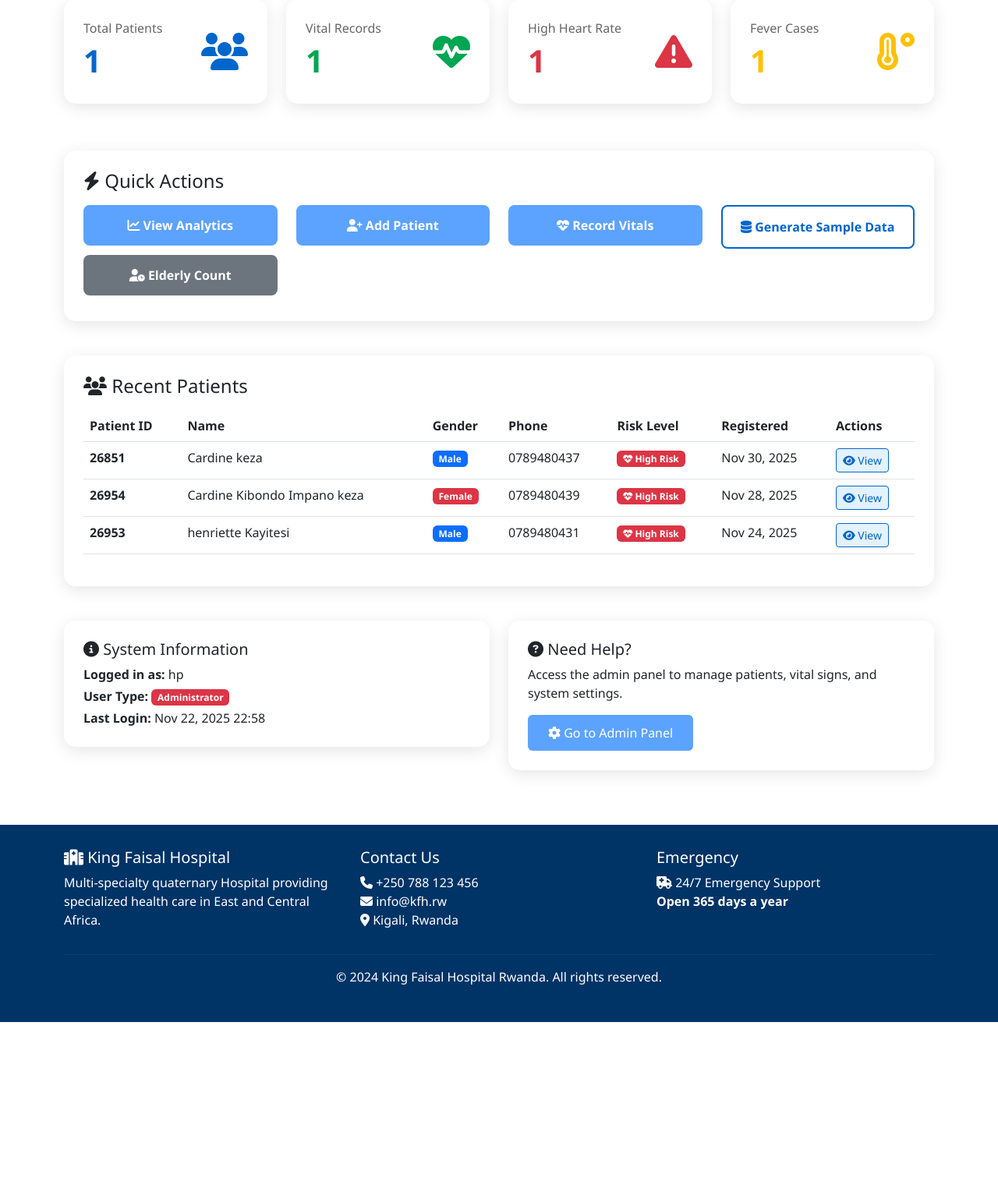
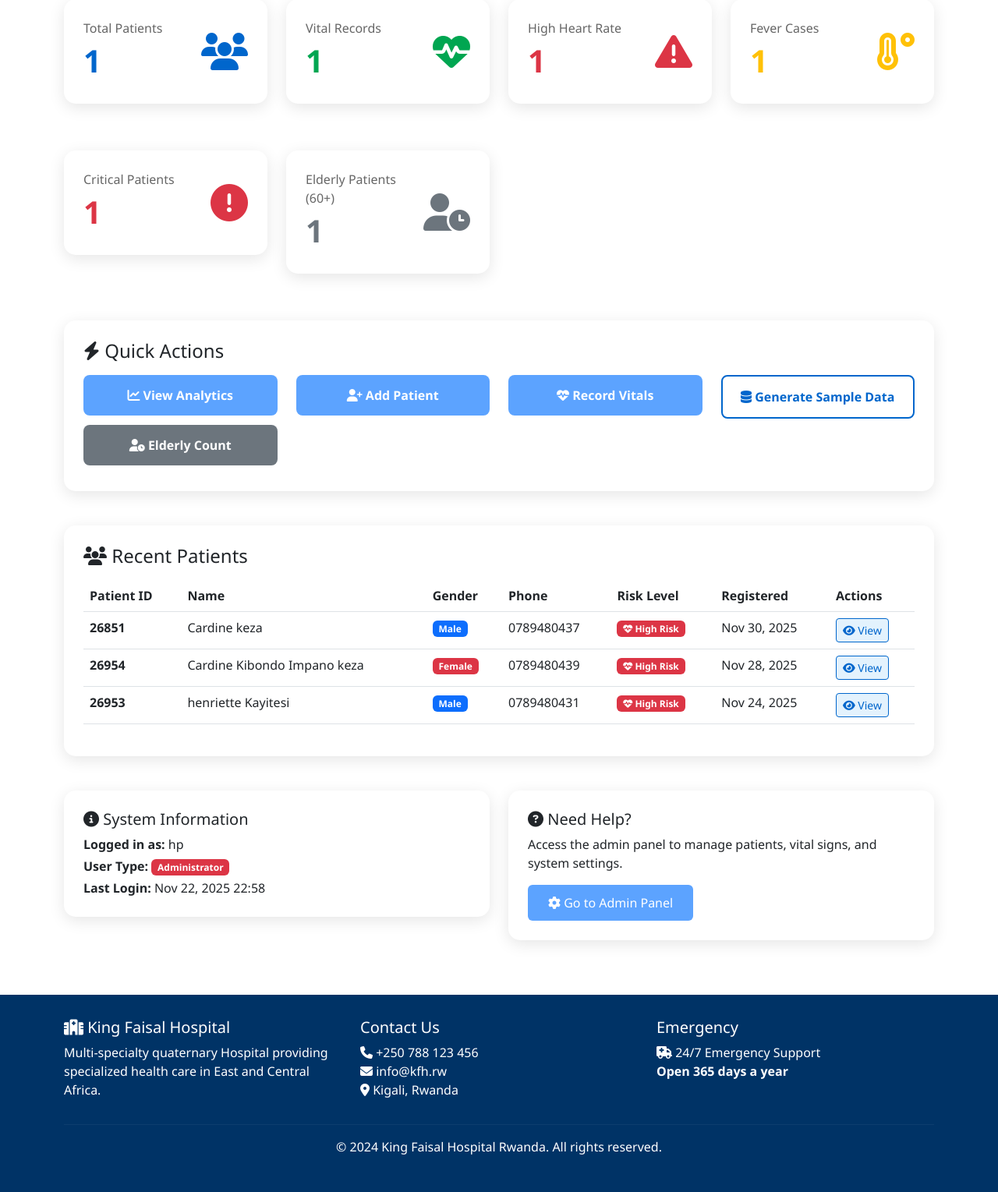
Before and after one commit to kezacardine/kfh_hospital, a Django app: template templates/hospital/dashboard.html in a window 1280 px wide. Shown: the part 310-1839 px from the top of the page at 78% size. Before the commit the page ends 1621 px from the top, so only its background shows below. Run offline with Django 5.2, Linux system fonts and the light colour scheme; a user stored in the database is signed in; data comes from the database, SQL or seed files in the repository; the template is opened without the code that fills it: values that come from a table or form of the project are taken from there, most other values are stand-ins (such as "Sample title", 1, 10 or a date in 2020); parts of the project's set-up code (start-up, migrations or seed data) failed here and were passed over.

Commit message:
Add critical and elderly patients statistics to dashboard

```diff
--- a/templates/hospital/dashboard.html
+++ b/templates/hospital/dashboard.html
@@ -67,7 +67,41 @@
                 </div>
             </div>
         </div>
+
     </div>
+
+<!-- Critical Patients -->
+    <div class="row mb-4">
+    <!-- Critical Patients -->
+    <div class="col-lg-3 col-md-6 mb-3">
+        <div class="stat-card">
+            <div class="d-flex justify-content-between align-items-center">
+                <div>
+                    <div style="color: #666;">Critical Patients</div>
+                    <div style="font-size: 2.5rem; font-weight: bold; color: #dc3545;">{{ critical_count }}</div>
+                </div>
+                <div style="font-size: 3rem; color: #dc3545;">
+                    <i class="fas fa-exclamation-circle"></i>
+                </div>
+            </div>
+        </div>
+    </div>
+
+    <!-- Elderly Patients -->
+    <div class="col-lg-3 col-md-6 mb-3">
+        <div class="stat-card">
+            <div class="d-flex justify-content-between align-items-center">
+                <div>
+                    <div style="color: #666;">Elderly Patients (60+)</div>
+                    <div style="font-size: 2.5rem; font-weight: bold; color: #6c757d;">{{ elderly_count }}</div>
+                </div>
+                <div style="font-size: 3rem; color: #6c757d;">
+                    <i class="fas fa-user-clock"></i>
+                </div>
+            </div>
+        </div>
+    </div>
+</div>
 
     <div class="row mb-4">
         <div class="col-12">
```
